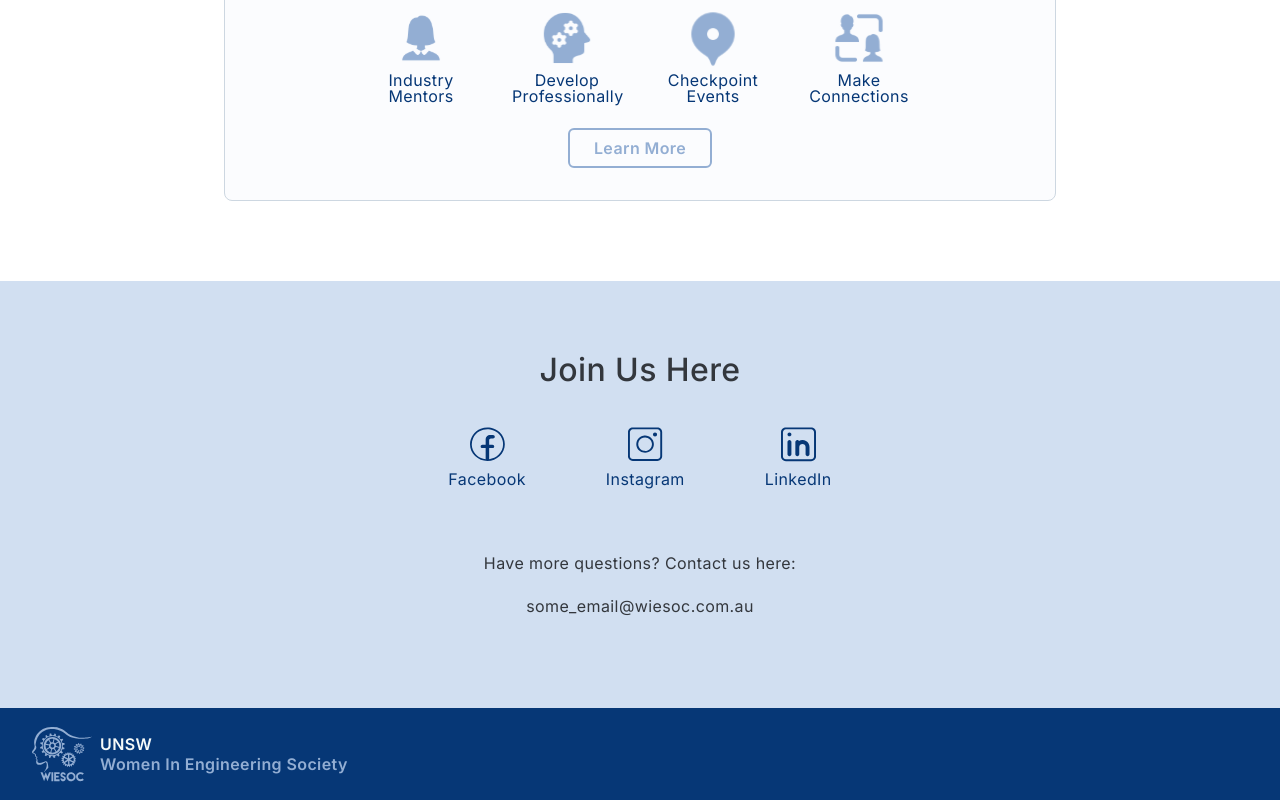
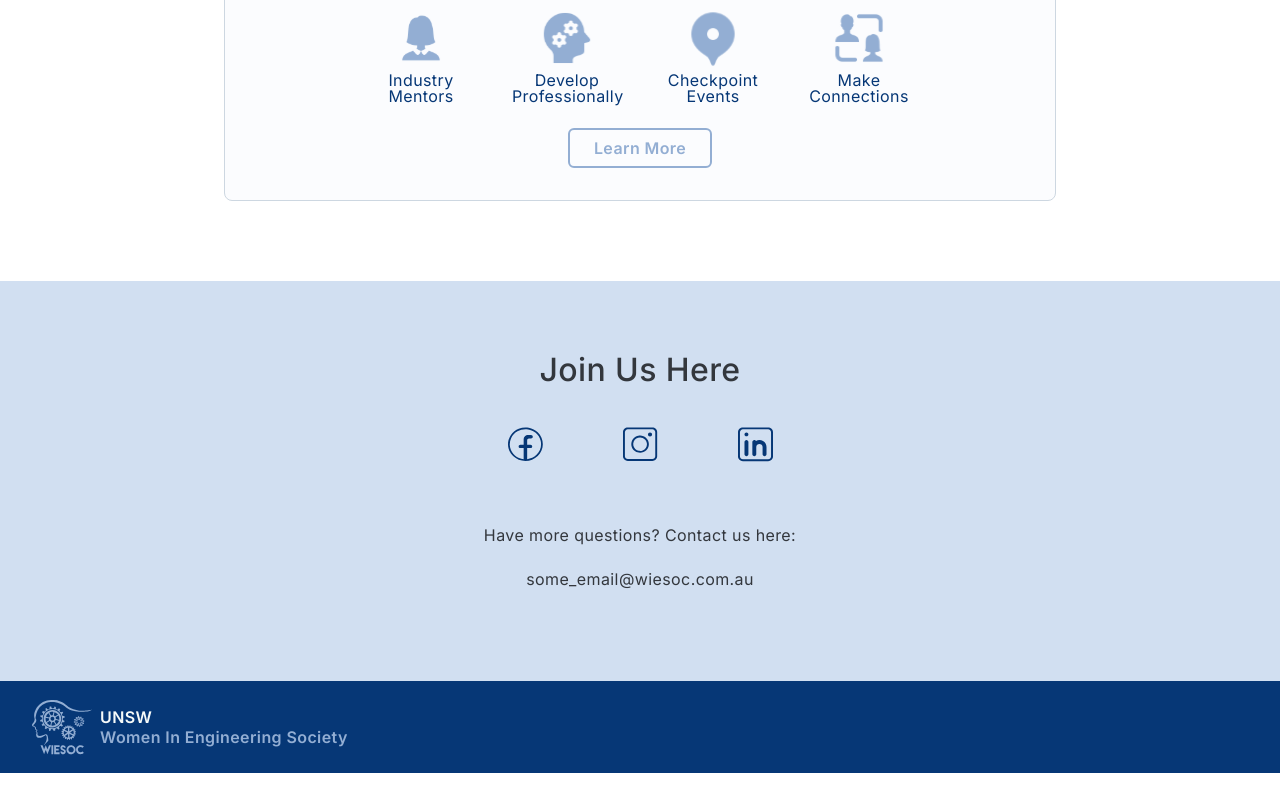
Before and after one commit to UNSW-WIESoc/website, a Next.js app: page /programs in a window 1280 px wide. Shown: the part 1797-2597 px from the top of the page. After the commit the page ends 2570 px from the top, so only its background shows below. Built offline with nearby package versions, Linux system fonts and the light colour scheme.

Commit message:
made footer use data.ts

```diff
--- a/app/globals.css
+++ b/app/globals.css
@@ -90,3 +90,8 @@ body {
 .button-border-round {
   border-radius: 20px;
 }
+
+.navbar-hover:hover {
+  background-color: #D1E2F8;
+  opacity: 40%;
+}
--- a/components/Footer.tsx
+++ b/components/Footer.tsx
@@ -1,7 +1,8 @@
 import { Box, Typography, Stack, Sheet } from '@mui/joy';
 import Link from 'next/link';
 import Image from 'next/image';
-import {FacebookIcon, InstagramIcon, LinkedInIcon} from '@/components/SocialMediaIcons';
+import {socialsData} from '@/app/data';
+import React from 'react';
 
 export default function Footer() {
   const darkBlue = '#063776';
@@ -12,19 +13,12 @@ export default function Footer() {
       <Box className='bg-light-blue' py={4}>
         <center>
           <Typography level='h2'>Join Us Here</Typography>
-          <Stack direction='row' justifyContent='center' spacing={10}>
-            <Box component={Link} href={'https://www.facebook.com/wieunsw/'} target='_blank' style={{textDecoration: 'none'}}>
-              <FacebookIcon color={darkBlue} height={iconSize} width={iconSize}/>
-              <Typography className='dark-blue' level='body'>Facebook</Typography>
-            </Box>
-            <Box component={Link} href={'https://www.instagram.com/wieunsw/'} target='_blank' style={{textDecoration: 'none'}}>
-              <InstagramIcon color={darkBlue} height={iconSize} width={iconSize}/>
-              <Typography className='dark-blue' level='body'>Instagram</Typography>
-            </Box>
-            <Box component={Link} href={'https://au.linkedin.com/company/unsw-wiesoc'} target='_blank' style={{textDecoration: 'none'}}>
-              <LinkedInIcon color={darkBlue} height={iconSize} width={iconSize}/>
-              <Typography className='dark-blue' level='body'>LinkedIn</Typography>
-            </Box>
+          <Stack direction='row' justifyContent='center' spacing={{xs: 8, md: 10}}>
+            {socialsData.map(({ Icon, href }, idx) => (
+              <Link key={idx} href={href} target='_blank'>
+                <Icon color={darkBlue} width={iconSize} height={iconSize}/>
+              </Link>
+            ))}
           </Stack>
           <Stack direction='column' spacing={2} py={7}>
             <Typography level='body'>Have more questions? Contact us here:</Typography>
--- a/components/MobileNavBar.tsx
+++ b/components/MobileNavBar.tsx
@@ -1,6 +1,17 @@
 'use client';
 
-import {AspectRatio, Divider, Drawer, IconButton, Link, List, ListItemButton, Sheet, Stack,} from '@mui/joy';
+import {
+  AspectRatio,
+  Divider,
+  Drawer,
+  IconButton,
+  Link,
+  List,
+  ListItemButton,
+  Sheet,
+  Stack,
+  Typography,
+} from '@mui/joy';
 import Image from 'next/image';
 import NextLink from 'next/link';
 import React from 'react';
@@ -36,7 +47,7 @@ const MenuDrawer: React.FC<MenuDrawerProps> = ({open, setOpen}) => {
   return (<Drawer anchor='right' open={open} onClose={() => setOpen(false)}>
     <Link component={NextLink} href='/' mx='auto' my={2}>
       <AspectRatio variant='plain' ratio='15/6' objectFit='contain' sx={{width: 200}}>
-        <Image fill src='/wiesoc_logo_long.svg'  alt='logo'/>
+        <Image fill src='/wiesoc_logo_long.svg' alt='logo'/>
       </AspectRatio>
     </Link>
     <Divider/>
@@ -47,21 +58,21 @@ const MenuDrawer: React.FC<MenuDrawerProps> = ({open, setOpen}) => {
         flex: 'none', fontSize: 'xl', '& > div': {justifyContent: 'center'},
       }}
     >
-      {navData.map(({ text, href }, idx) => (
-        <ListItemButton key={idx} onClick={() => setOpen(false)} >
-          <Link component={NextLink} href={href} key={idx} underline='none' sx={{ color: 'inherit', fontSize: 'inherit' }}>
-            {text}
+      {navData.map(({text, href}, idx) => (
+        <ListItemButton className='navbar-hover' key={idx} onClick={() => setOpen(false)}>
+          <Link component={NextLink} href={href} key={idx} underline='none'
+                sx={{color: 'inherit', fontSize: 'inherit'}}>
+            <Typography level='subtitle-lg' fontWeight={400}>
+              {text}
+            </Typography>
           </Link>
-        </ListItemButton>
-      ))}
+        </ListItemButton>))}
     </List>
     <Divider/>
     <Stack direction='row' mr={2} spacing={2} justifyContent='center' py={4}>
-      {socialsData.map(({ Icon, href }, idx) => (
-        <Link key={idx} href={href} target='_blank'>
+      {socialsData.map(({Icon, href}, idx) => (<Link key={idx} href={href} target='_blank'>
           <Icon color='#33373D' width={25} height={25}/>
-        </Link>
-      ))}
+        </Link>))}
     </Stack>
   </Drawer>)
 }
--- a/components/NavBar.tsx
+++ b/components/NavBar.tsx
@@ -14,14 +14,13 @@ interface NavProps {
 
 function NavItem({title, navigateTo}: NavProps) {
   const activePage = usePathname();
-  return (<Stack component={Link} href={navigateTo}
+  return (<Stack component={Link} href={navigateTo} className='navbar-hover'
                  sx={{
                    alignContent: 'center',
                    width: '100%',
                    height: '100%',
                    textDecoration: 'none',
                    borderBottom: activePage === navigateTo ? '4px solid #33373D' : 'none',
-                   '&:hover': {bgcolor: '#D1E2F8', opacity: '40%', textDecoration: "none"}
                  }}>
       <Typography
         level='subtitle-light'
```
